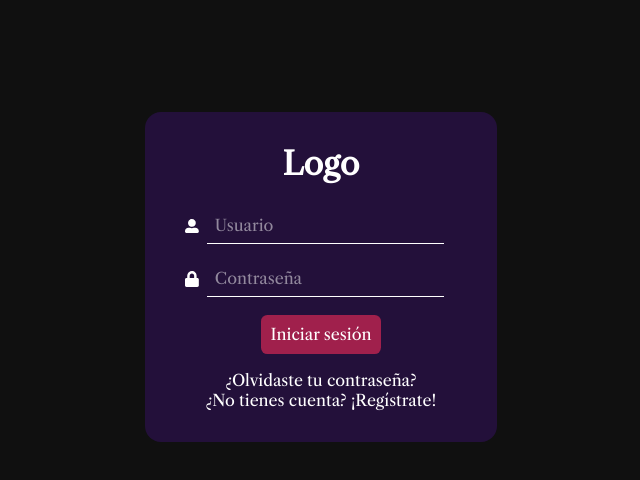
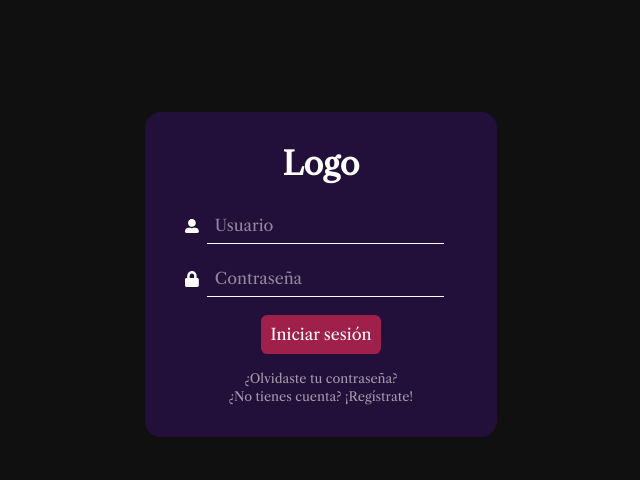
Before and after one commit to lyrsk/Aetherk-Chat, a React (Vite) app in the folder client/: page /login in a window 1280 px wide. Shown: the top 480 px of the page, without its empty margins (319-959 px from the left). Built offline with nearby package versions, Linux system fonts and the light colour scheme.

Commit message:
Cambios en el form

```diff
--- a/client/src/components/Form/Form.jsx
+++ b/client/src/components/Form/Form.jsx
@@ -4,9 +4,11 @@ export function Form ({ children, linkAccount, account }) {
   return (
     <form>
       {children}
-      <a href={linkAccount}>
-        {account.children}
-      </a>
+      <div>
+        <a href={linkAccount}>
+          {account.children}
+        </a>
+      </div>
     </form>
   )
 }
--- a/client/src/components/Form/form-style.css
+++ b/client/src/components/Form/form-style.css
@@ -8,6 +8,11 @@ form {
     margin: 7rem auto;
     padding: 2rem;
     border-radius: 1rem;
+}
+div a {
+    color: rgba(246, 246, 246, 0.6);
+    font-size: 0.8em;
+    margin: 0.1em;
 }
 
 a {
```
